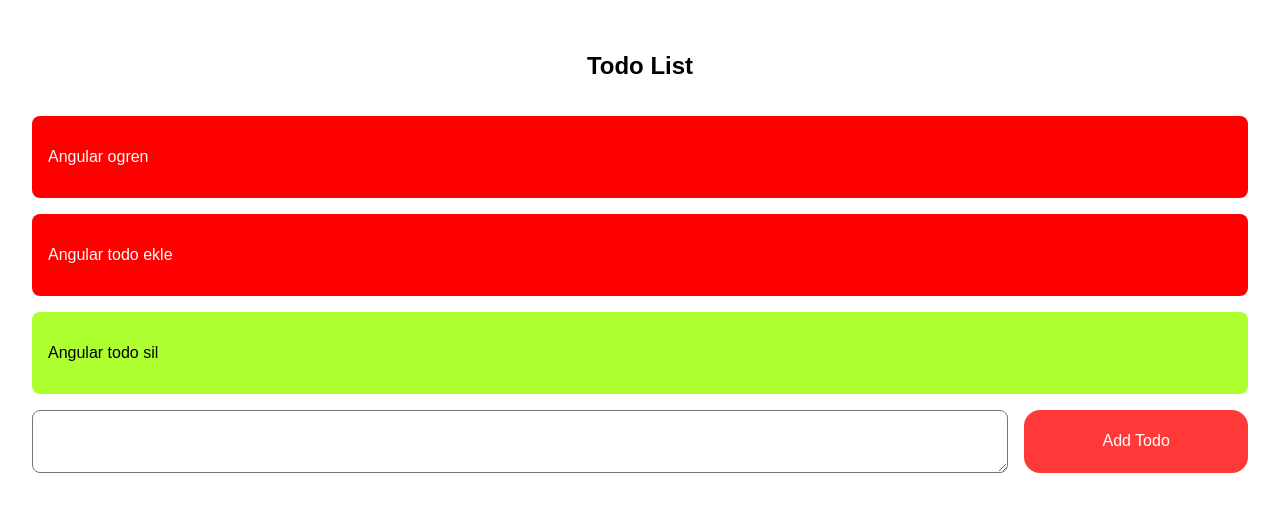
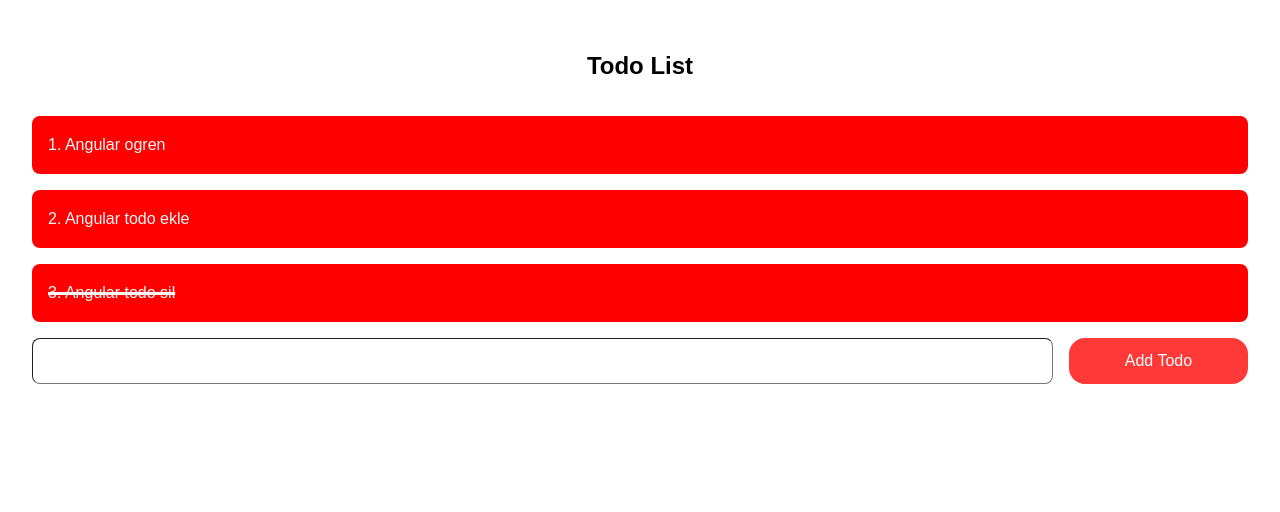
Before and after one commit to gucal/hi-angular, an Angular app: page / in a window 1280 px wide. Shown: the top 512 px of the page. Built offline with nearby package versions, Linux system fonts and the light colour scheme.

Commit message:
complete

```diff
--- a/src/app/input/input.component.css
+++ b/src/app/input/input.component.css
@@ -1,4 +1,4 @@
-textarea {
+input {
   flex: 6;
   padding: 0.5rem;
   border-width: 0.5px;
@@ -11,11 +11,11 @@
   background-color: #ff3938;
   color: #fff;
   flex: 1;
+  height: 46px;
   cursor: pointer;
   border: 0;
   border-radius: 1rem;
   outline: none;
-  padding: 0 2rem;
   font-size: 1rem;
 }
 
--- a/src/app/input/input.component.html
+++ b/src/app/input/input.component.html
@@ -1,4 +1,4 @@
 <div class="wrapper">
-  <textarea [(ngModel)]="value" rows="3"></textarea>
+  <input [(ngModel)]="value" />
   <button (click)="addTodo()">Add Todo</button>
 </div>
--- a/src/app/todo/todo.component.css
+++ b/src/app/todo/todo.component.css
@@ -9,13 +9,13 @@
 .item {
   cursor: pointer;
   width: 100%;
-  padding: 1rem;
+  padding: 0.25rem 1rem;
   border-radius: 0.5rem;
   background-color: red;
   color: #f9f9f9;
 }
 
 .completed {
-  background-color: greenyellow;
-  color: #000;
+  text-decoration-line: line-through;
+  text-decoration-thickness: 0.2rem;
 }
--- a/src/app/todo/todo.component.html
+++ b/src/app/todo/todo.component.html
@@ -2,11 +2,11 @@
   <h2>Todo List</h2>
   <div
     class="item"
-    *ngFor="let todo of todos"
+    *ngFor="let todo of todos; let i = index"
     (click)="onCompleted(todo.id)"
     [class.completed]="todo.checked"
   >
-    <p>{{ todo.text }}</p>
+    <p>{{ i + 1 }}. {{ todo.text }}</p>
   </div>
 
   <div class="w-full">
```
